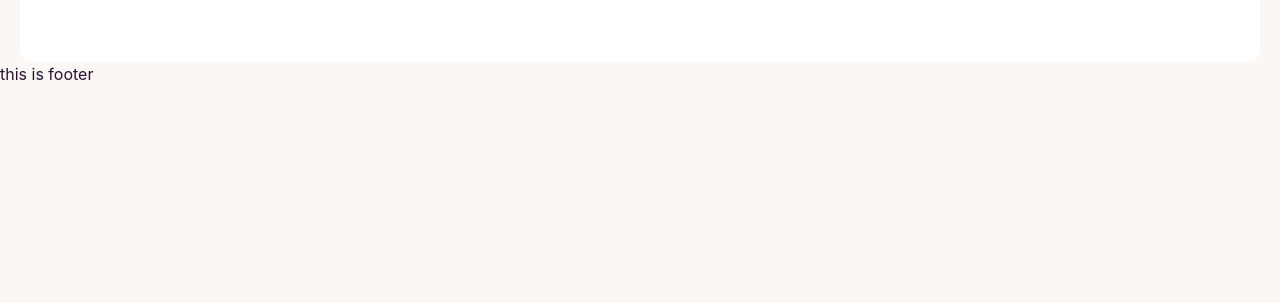
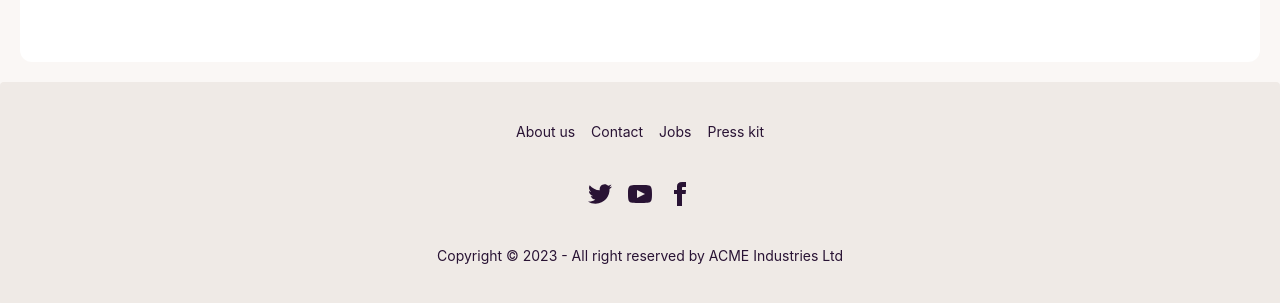
Before and after one commit to Imrantipu/usedProductsResaleClient, a React (Create React App) app: page / in a window 1280 px wide. Shown: the part 1204-1507 px from the top of the page. Before the commit the page ends 1290 px from the top, so only its background shows below. Built offline with nearby package versions, Linux system fonts and the light colour scheme; no server answers.

Commit message:
footer added

```diff
--- a/src/Pages/Home/HomeCategories/Products.js
+++ b/src/Pages/Home/HomeCategories/Products.js
@@ -9,6 +9,7 @@
     const [singleProduct, setSingleProduct] = useState(null);
 
     const items = Productsitems.category_items;
+    console.log(items);
 
     return (
         <section>
--- a/src/Pages/Home/HomeCategories/ProductsCard.js
+++ b/src/Pages/Home/HomeCategories/ProductsCard.js
@@ -1,11 +1,42 @@
-import React from 'react';
+import React from "react";
 
-const ProductsCard = () => {
-    return (
-        <div>
-            <p>this is products card</p>
+const ProductsCard = ({ item, setSingleProduct }) => {
+    console.log(item);
+  const {
+    image_url,
+    name,
+    location,
+    resalePrice,
+    originalPrice,
+    yearOfUse,
+    date,
+  } = item;
+
+  return (
+    <div>
+      <div className="card card-compact w-96 bg-base-100 shadow-xl">
+        <figure>
+          <img src={image_url} alt="Shoes" />
+        </figure>
+        <div className="card-body">
+          <h2 className="card-title">ProductName : {name}</h2>
+          <p> Location : {location}</p>
+          <p>ResalePrice : {resalePrice}</p>
+          <p>OriginalPrice : {originalPrice}</p>
+          <p>YearOfUse : {yearOfUse}</p>
+          <p>Date : {date}</p>
+          <div className="card-actions justify-end">
+            <label
+              htmlFor="booking-modal"
+              onClick={() => setSingleProduct(item)}
+            >
+              <button className="btn btn-primary">Buy Now</button>
+            </label>
+          </div>
         </div>
-    );
+      </div>
+    </div>
+  );
 };
 
 export default ProductsCard;
--- a/src/Pages/Shared/Footer/Footer.js
+++ b/src/Pages/Shared/Footer/Footer.js
@@ -1,11 +1,58 @@
-import React from 'react';
+import React from "react";
 
 const Footer = () => {
-    return (
+  return (
+    <div className="mt-5">
+      <footer className="footer footer-center p-10 bg-base-200 text-base-content rounded">
+        <div className="grid grid-flow-col gap-4">
+          <a className="link link-hover">About us</a>
+          <a className="link link-hover">Contact</a>
+          <a className="link link-hover">Jobs</a>
+          <a className="link link-hover">Press kit</a>
+        </div>
         <div>
-            <p>this is footer</p>
+          <div className="grid grid-flow-col gap-4">
+            <a>
+              <svg
+                xmlns="http://www.w3.org/2000/svg"
+                width="24"
+                height="24"
+                viewBox="0 0 24 24"
+                className="fill-current"
+              >
+                <path d="M24 4.557c-.883.392-1.832.656-2.828.775 1.017-.609 1.798-1.574 2.165-2.724-.951.564-2.005.974-3.127 1.195-.897-.957-2.178-1.555-3.594-1.555-3.179 0-5.515 2.966-4.797 6.045-4.091-.205-7.719-2.165-10.148-5.144-1.29 2.213-.669 5.108 1.523 6.574-.806-.026-1.566-.247-2.229-.616-.054 2.281 1.581 4.415 3.949 4.89-.693.188-1.452.232-2.224.084.626 1.956 2.444 3.379 4.6 3.419-2.07 1.623-4.678 2.348-7.29 2.04 2.179 1.397 4.768 2.212 7.548 2.212 9.142 0 14.307-7.721 13.995-14.646.962-.695 1.797-1.562 2.457-2.549z"></path>
+              </svg>
+            </a>
+            <a>
+              <svg
+                xmlns="http://www.w3.org/2000/svg"
+                width="24"
+                height="24"
+                viewBox="0 0 24 24"
+                className="fill-current"
+              >
+                <path d="M19.615 3.184c-3.604-.246-11.631-.245-15.23 0-3.897.266-4.356 2.62-4.385 8.816.029 6.185.484 8.549 4.385 8.816 3.6.245 11.626.246 15.23 0 3.897-.266 4.356-2.62 4.385-8.816-.029-6.185-.484-8.549-4.385-8.816zm-10.615 12.816v-8l8 3.993-8 4.007z"></path>
+              </svg>
+            </a>
+            <a>
+              <svg
+                xmlns="http://www.w3.org/2000/svg"
+                width="24"
+                height="24"
+                viewBox="0 0 24 24"
+                className="fill-current"
+              >
+                <path d="M9 8h-3v4h3v12h5v-12h3.642l.358-4h-4v-1.667c0-.955.192-1.333 1.115-1.333h2.885v-5h-3.808c-3.596 0-5.192 1.583-5.192 4.615v3.385z"></path>
+              </svg>
+            </a>
+          </div>
         </div>
-    );
+        <div>
+          <p>Copyright © 2023 - All right reserved by ACME Industries Ltd</p>
+        </div>
+      </footer>
+    </div>
+  );
 };
 
 export default Footer;
```
